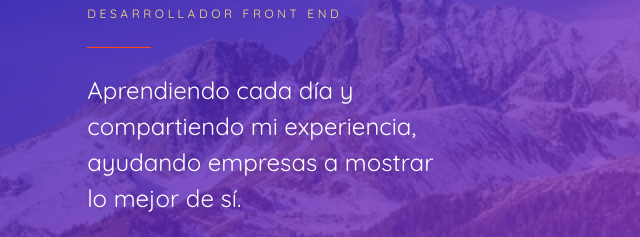
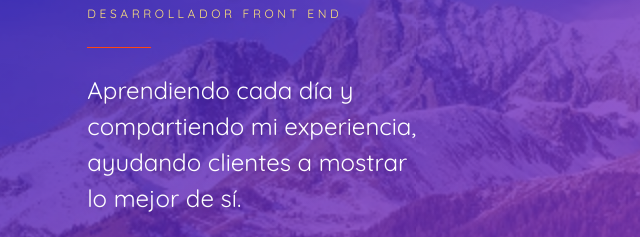
Before and after one commit to ForeroDaniel/qui-n, a plain HTML site: page index.html in a window 1280 px wide. Shown: the part 244-481 px from the top of the page, 94-734 px from the left. Drawn offline with Linux system fonts and the light colour scheme.

Commit message:
Update index.html

```diff
--- a/index.html
+++ b/index.html
@@ -35,7 +35,7 @@
       <div class="description">
         <p>
         Aprendiendo cada día y compartiendo mi experiencia,
-        ayudando empresas a mostrar
+        ayudando clientes a mostrar
         <br>
         lo mejor de sí.
         </p>
```
